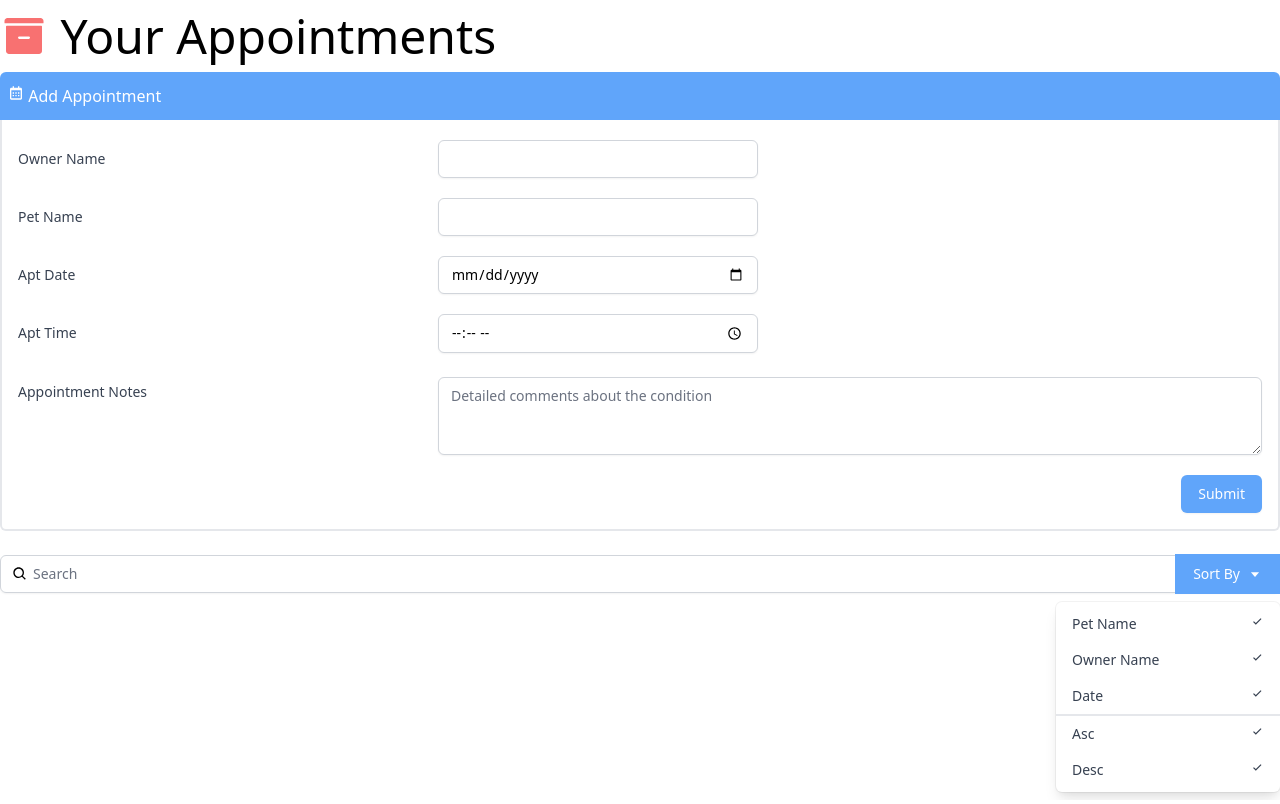
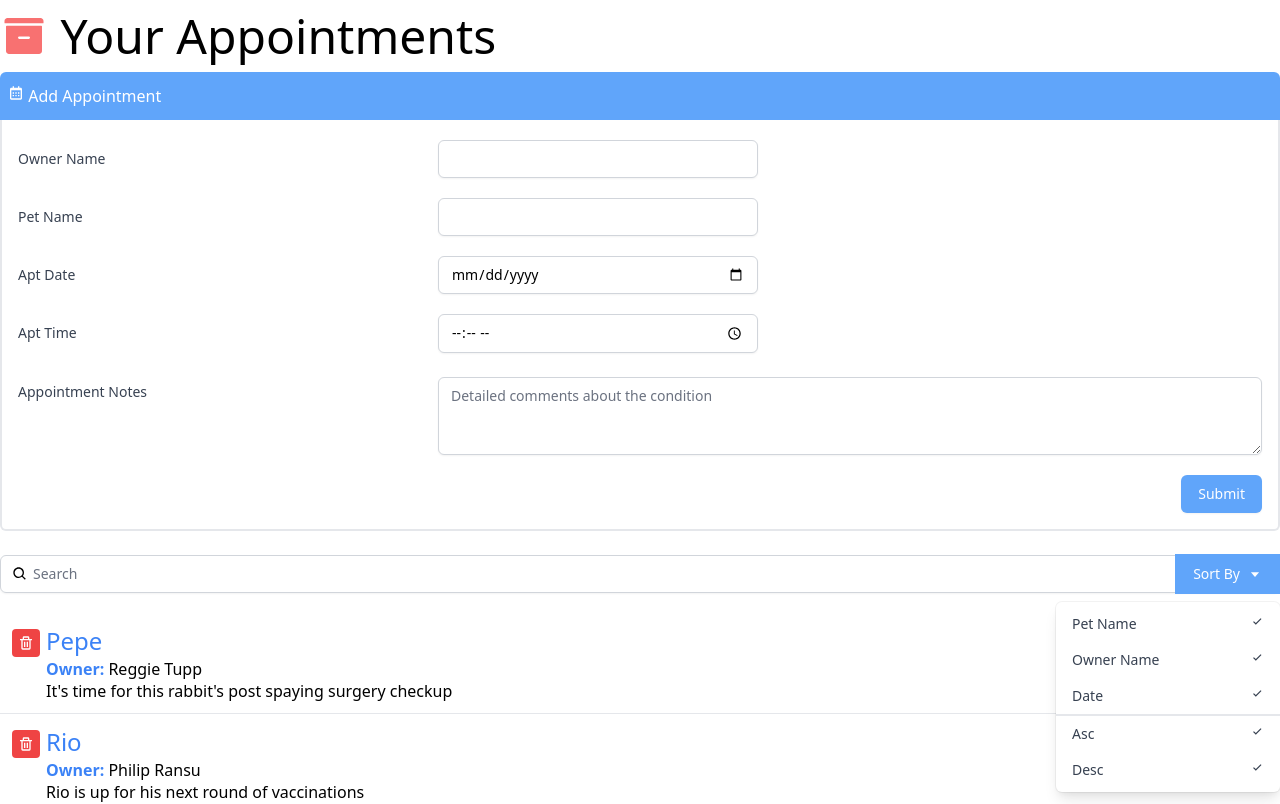
Before and after one commit to Elmabi/appointment-interface, a React (Create React App) app: page / in a window 1280 px wide. Shown: the top 804 px of the page. Built offline with nearby package versions, Linux system fonts and the light colour scheme.

Commit message:
Parse data from data.json
1- Create AppointmentInfo component

```diff
--- a/src/App.js
+++ b/src/App.js
@@ -1,6 +1,9 @@
 import { IoIosArchive } from "react-icons/io";
 import AddAppointment from "./components/AddAppointment";
+import AppointmentInfo from "./components/AppointmentInfo";
+
 import Search from "./components/Search";
+import appointmentList from "./data.json";
 
 function App() {
   return (
@@ -11,6 +14,11 @@
       </h1>
       <AddAppointment />
       <Search />
+      <ul className="divide-y divide-gray-200">
+        {appointmentList.map((appointment) => (
+          <AppointmentInfo appointment={appointment} key={appointment.id} />
+        ))}
+      </ul>
     </div>
   );
 }
--- /dev/null
+++ b/src/components/AppointmentInfo.js
@@ -0,0 +1,29 @@
+import { BiTrash } from "react-icons/bi";
+
+const AppointmentInfo = ({ appointment }) => {
+  return (
+    <li className="px-3 py-3 flex items-start">
+      <button
+        type="button"
+        className="p-1.5 mr-1.5 mt-1 rounded text-white bg-red-500 hover:bg-yellow-700 focus:outline-none focus:ring-2 focus:ring-offset-2 focus:ring-blue-500"
+      >
+        <BiTrash />
+      </button>
+      <div className="flex-grow">
+        <div className="flex items-center">
+          <span className="flex-none font-medium text-2xl text-blue-500">
+            {appointment.petName}
+          </span>
+          <span className="flex-grow text-right">{appointment.aptDate}</span>
+        </div>
+        <div>
+          <b className="font-bold text-blue-500">Owner:</b>{" "}
+          {appointment.ownerName}
+        </div>
+        <div className="leading-tight">{appointment.aptNotes}</div>
+      </div>
+    </li>
+  );
+};
+
+export default AppointmentInfo;
```
